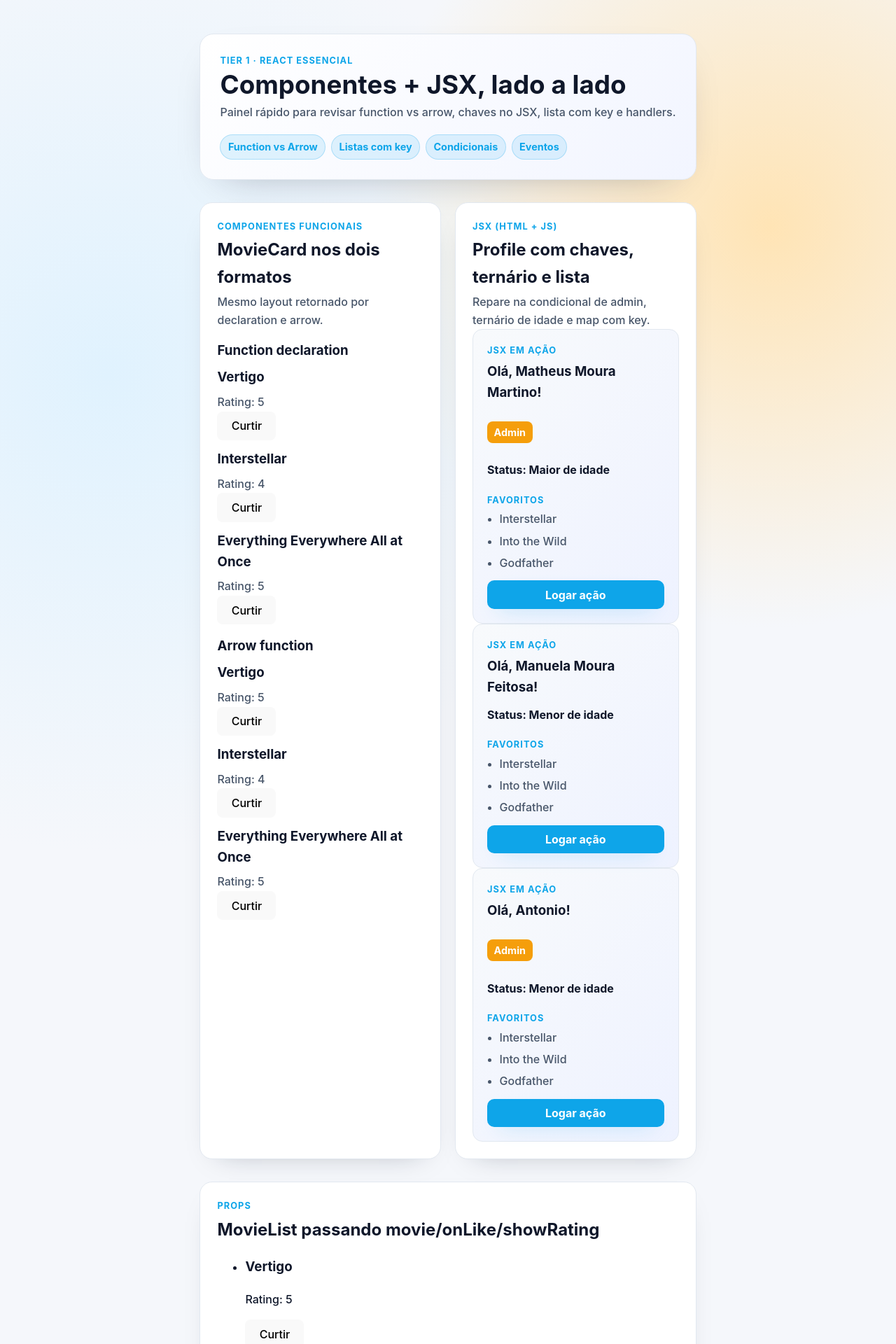
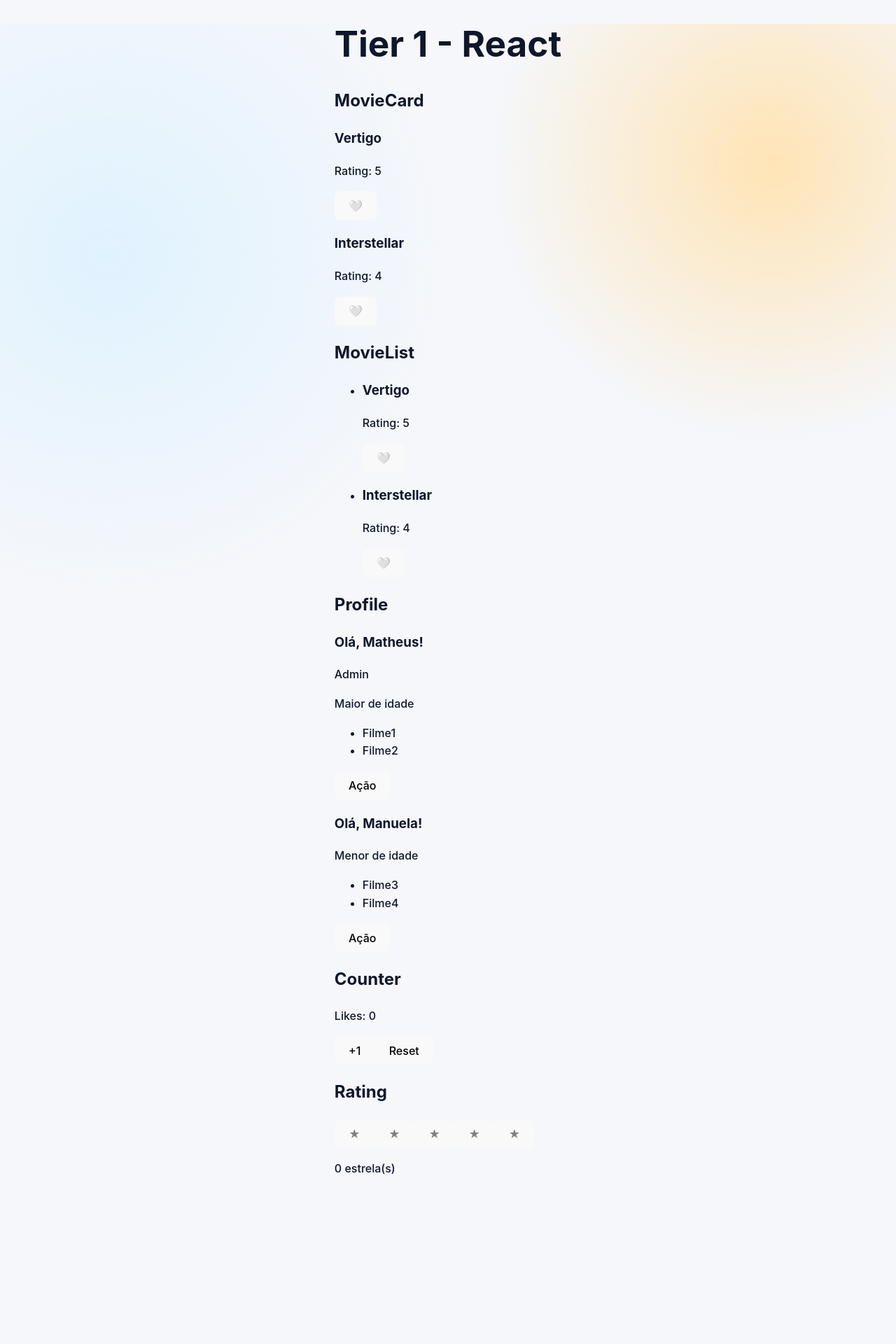
Before and after one commit to MatheusMartinho/react, a React (Vite) app in the folder react-lab/: page / in a window 1280 px wide. Shown: the top 1920 px of the page at 70% size. After the commit the page ends 1698 px from the top, so only its background shows below. Built offline with nearby package versions, Linux system fonts and the light colour scheme.

Commit message:
Simplify Tier 1 components for practice

```diff
--- a/react-lab/src/App.css
+++ b/react-lab/src/App.css
@@ -28,6 +28,10 @@ body {
   display: flex;
   flex-direction: column;
   gap: 2rem;
+}
+
+.button--liked {
+color: red;
 }
 
 .hero {
@@ -207,6 +211,37 @@ body {
   transform: translateY(1px);
 }
 
+.movie-rating {
+  display: flex;
+  align-items: center;
+  gap: 0.35rem;
+}
+
+.movie-rating p {
+  margin: 0 0 0 0.75rem;
+  font-weight: 600;
+  color: #1f2937;
+}
+
+.star {
+  font-size: 2rem;
+  color: #94a3b8;
+  background: transparent;
+  border: none;
+  cursor: pointer;
+  padding: 0;
+  line-height: 1;
+  transition: color 150ms ease;
+}
+
+.star:hover {
+  color: #facc15;
+}
+
+.star--active {
+  color: #facc15;
+}
+
 @media (max-width: 640px) {
   .page {
     padding: 2.5rem 1.1rem;
--- a/react-lab/src/App.jsx
+++ b/react-lab/src/App.jsx
@@ -1,138 +1,63 @@
 import './App.css';
-import MovieCard, { MovieCardArrow } from './ReactEssencial/tier-1/MovieCard';
+import { useState } from 'react';
+import MovieCard from './ReactEssencial/tier-1/MovieCard';
+import MovieList from './ReactEssencial/tier-1/MovieList';
 import Profile from './ReactEssencial/tier-1/Profile';
-import MovieList from './ReactEssencial/tier-1/MovieList';
-import { useState } from 'react';
 
 const movies = [
   { title: 'Vertigo', rating: 5 },
   { title: 'Interstellar', rating: 4 },
-  { title: 'Everything Everywhere All at Once', rating: 5 },
 ];
 
 const users = [
-  { name: 'Matheus Moura Martino', age: 26, isAdmin: true, favoriteMovies: ['teste1', 'teste2', 'teste3'] },
-  { name: 'Manuela Moura Feitosa', age: 17, isAdmin: false, favoriteMovies: ['teste4', 'teste5', 'teste6'] },
-  { name: 'Antonio', age: 17, isAdmin: true, favoriteMovies: ['teste7', 'teste8', 'teste9'] },
+  { name: 'Matheus', age: 26, isAdmin: true, favoriteMovies: ['Filme1', 'Filme2'] },
+  { name: 'Manuela', age: 17, isAdmin: false, favoriteMovies: ['Filme3', 'Filme4'] },
 ];
 
 function App() {
-
   const [likes, setLikes] = useState(0);
-  const handleAdd = () => setLikes((prev) => prev + 1);
-  const handleReset = () => setLikes(0);
-
-  //Rating
-  let stars =[1,2,3,4,5];
   const [rating, setRating] = useState(0);
 
   return (
-    <div className="page">
-      <header className="hero">
-        <p className="eyebrow">Tier 1 · React Essencial</p>
-        <h1>Componentes + JSX, lado a lado</h1>
-        <p className="lede">
-          Painel rápido para revisar function vs arrow, chaves no JSX, lista com key e handlers.
-        </p>
+    <div>
+      <h1>Tier 1 - React</h1>
 
-        <div className="pill-row">
-          <span className="pill">Function vs Arrow</span>
-          <span className="pill">Listas com key</span>
-          <span className="pill">Condicionais</span>
-          <span className="pill">Eventos</span>
-        </div>
-      </header>
+      {/* MovieCard individual */}
+      <h2>MovieCard</h2>
+      {movies.map((movie) => (
+        <MovieCard key={movie.title} movie={movie} />
+      ))}
 
-      <section className="card-grid">
-        <article className="card">
-          <div className="card__header">
-            <p className="eyebrow">Componentes Funcionais</p>
-            <h2>MovieCard nos dois formatos</h2>
-            <p className="hint">Mesmo layout retornado por declaration e arrow.</p>
-          </div>
+      {/* MovieList */}
+      <h2>MovieList</h2>
+      <MovieList movies={movies} />
 
-          <div className="two-column">
-            <div className="column">
-              <h3>Function declaration</h3>
-              <div className="stack">
-                {movies.map((movie) => (
-                  <MovieCard key={`func-${movie.title}`} movie={movie} />
+      {/* Profile */}
+      <h2>Profile</h2>
+      {users.map((user) => (
+        <Profile key={user.name} user={user} />
       ))}
-              </div>
-            </div>
 
-            <div className="column">
-              <h3>Arrow function</h3>
-              <div className="stack">
-                {movies.map((movie) => (
-                  <MovieCardArrow key={`arrow-${movie.title}`} movie={movie} />
-                ))}
-              </div>
-            </div>
-          </div>
-        </article>
+      {/* Counter com useState */}
+      <h2>Counter</h2>
+      <p>Likes: {likes}</p>
+      <button onClick={() => setLikes(likes + 1)}>+1</button>
+      <button onClick={() => setLikes(0)}>Reset</button>
 
-        <article className="card">
-          <div className="card__header">
-            <p className="eyebrow">JSX (HTML + JS)</p>
-            <h2>Profile com chaves, ternário e lista</h2>
-            <p className="hint">Repare na condicional de admin, ternário de idade e map com key.</p>
-          </div>
-
-          {users.map((u) => (
-            <Profile key={u.name} user={u} favoriteMovies={['Interstellar', 'Into the Wild','Godfather']} />
-          ))}
-        </article>
-      </section>
-
-      <article className="card">
-        <div className="card__header">
-          <p className="eyebrow">Props</p>
-          <h2>MovieList passando movie/onLike/showRating</h2>
-        </div>
-
-        <MovieList
-          movies={movies}
-          onLike={(movie) => console.log('Curti:', movie.title)}
-          showRating
-        />
-
-        <div className="stack">
-          <div className="button-row">
-            <button type="button" onClick={handleAdd}>+1 like</button>
-            <button type="button" onClick={handleReset}>Reset</button>
-          </div>
-
-          <CounterDisplay count={likes} />
-        </div>
-      </article>
-
-<article className="card">
-  <div className="card__header">
-    <p className="eyebrow">useState</p>
-    <h2>MovieRating (5 estrelas)</h2>
-  </div>
-
-  <div className="movie-rating">
-    {stars.map((star) => (
+      {/* Rating com useState */}
+      <h2>Rating</h2>
+      {[1, 2, 3, 4, 5].map((star) => (
         <button
           key={star}
-        type="button"
-        className={star <= rating ? 'star star--active' : 'star'}
           onClick={() => setRating(star)}
+          style={{ color: star <= rating ? 'gold' : 'gray' }}
         >
           ★
         </button>
       ))}
-    <p>Você deu {rating} estrela(s)</p>
-  </div>
-</article>
+      <p>{rating} estrela(s)</p>
     </div>
   );
 }
 
-function CounterDisplay({ count }) {
-  return <p>Total likes compartilhados: {count}</p>;
-}
-
 export default App;
--- a/react-lab/src/ReactEssencial/tier-1/MovieCard.jsx
+++ b/react-lab/src/ReactEssencial/tier-1/MovieCard.jsx
@@ -1,35 +1,17 @@
-const DEFAULT_MOVIE = {
-  title: 'Vertigo',
-  rating: 5,
-};
+import { useState } from 'react';
 
-function MovieCard({ movie = DEFAULT_MOVIE, onLike = () => {}, showRating = true }) {
-  const { title, rating } = movie;
+function MovieCard({ movie }) {
+  const [isLiked, setIsLiked] = useState(false);
 
   return (
-    <article className="movie-card">
-      <h3>{title}</h3>
-      {showRating && <p>Rating: {rating}</p>}
-      <button type="button" onClick={() => onLike(movie)}>
-        Curtir
+    <div>
+      <h3>{movie.title}</h3>
+      <p>Rating: {movie.rating}</p>
+      <button onClick={() => setIsLiked(!isLiked)}>
+        {isLiked ? '❤️' : '🤍'}
       </button>
-    </article>
+    </div>
   );
 }
 
-const MovieCardArrow = ({ movie = DEFAULT_MOVIE, onLike = () => {}, showRating = true }) => {
-  const { title, rating } = movie;
-
-  return (
-    <article className="movie-card movie-card--arrow">
-      <h3>{title}</h3>
-      {showRating && <p>Rating: {rating}</p>}
-      <button type="button" onClick={() => onLike(movie)}>
-        Curtir
-      </button>
-    </article>
-  );
-};
-
-export { MovieCardArrow };
 export default MovieCard;
--- a/react-lab/src/ReactEssencial/tier-1/MovieList.jsx
+++ b/react-lab/src/ReactEssencial/tier-1/MovieList.jsx
@@ -1,19 +1,11 @@
 import MovieCard from './MovieCard';
 
-function MovieList({ movies = [], onLike = () => {}, showRating = true }) {
-  if (movies.length === 0) {
-    return <p>Nenhum filme disponível.</p>;
-  }
-
+function MovieList({ movies }) {
   return (
-    <ul className="movie-list">
+    <ul>
       {movies.map((movie) => (
-        <li key={movie.id ?? movie.title}>
-          <MovieCard
-            movie={movie}
-            onLike={() => onLike(movie)}
-            showRating={showRating}
-          />
+        <li key={movie.title}>
+          <MovieCard movie={movie} />
         </li>
       ))}
     </ul>
--- a/react-lab/src/ReactEssencial/tier-1/Profile.jsx
+++ b/react-lab/src/ReactEssencial/tier-1/Profile.jsx
@@ -1,39 +1,15 @@
-const DEFAULT_USER = {
-  name: 'Ada Lovelace',
-  age: 17,
-  isAdmin: true,
-};
-
-const DEFAULT_FAVORITES = ['Alien', 'Arrival', 'Interstellar'];
-
-function Profile({ user = DEFAULT_USER, favoriteMovies = DEFAULT_FAVORITES }) {
-  const { name, age, isAdmin } = user;
-
+function Profile({ user }) {
   return (
-    <div className="profile">
-      <div className="profile__header">
-        <p className="eyebrow">JSX em ação</p>
-        <h3>Olá, {name}!</h3>
-      </div>
-
-      {isAdmin && <p className="badge">Admin</p>}
-
-      <p className="profile__age">
-        Status: {age >= 18 ? 'Maior de idade' : 'Menor de idade'}
-      </p>
-
-      <div className="profile__list">
-        <p className="eyebrow">Favoritos</p>
-        <ul>
-          {favoriteMovies.map((title) => (
-            <li key={title}>{title}</li>
-          ))}
-        </ul>
-      </div>
-
-      <button type="button" onClick={() => console.log('Perfil clicado')}>
-        Logar ação
-      </button>
+    <div>
+      <h3>Olá, {user.name}!</h3>
+      {user.isAdmin && <p>Admin</p>}
+      <p>{user.age >= 18 ? 'Maior de idade' : 'Menor de idade'}</p>
+      <ul>
+        {user.favoriteMovies.map((movie) => (
+          <li key={movie}>{movie}</li>
+        ))}
+      </ul>
+      <button onClick={() => console.log('Clicou!')}>Ação</button>
     </div>
   );
 }
```
Also changed, not shown: react-lab/src/ReactEssencial/tier-1/README.md. Lines whose indentation alone changed are shown as unchanged.
